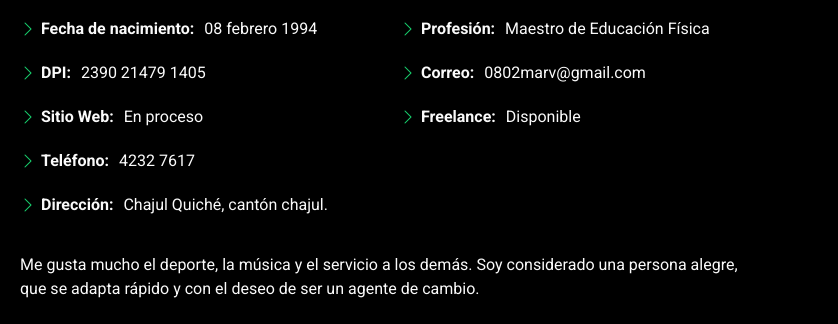
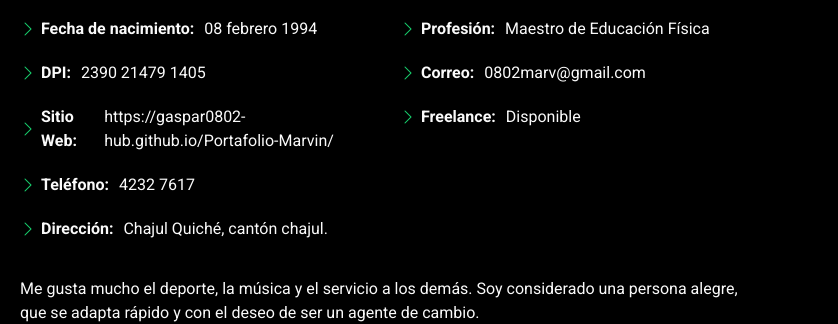
Before and after one commit to Gaspar0802-hub/Portafolio-Marvin, a plain HTML site: page about.html in a window 1280 px wide. Shown: the part 578-902 px from the top of the page, 442-1280 px from the left. Drawn offline with Linux system fonts and the light colour scheme.

Commit message:
Update about.html
Actualicé información.

```diff
--- a/about.html
+++ b/about.html
@@ -104,7 +104,7 @@
                   <li><i class="bi bi-chevron-right"></i> <strong>Nombre</strong> <span>Gaspar Marvin Asicona Asicona</span></li>
                   <li><i class="bi bi-chevron-right"></i> <strong>Fecha de nacimiento:</strong> <span>08 febrero 1994</span></li>
                   <li><i class="bi bi-chevron-right"></i> <strong>DPI:</strong> <span>2390 21479 1405</span></li>
-                  <li><i class="bi bi-chevron-right"></i> <strong>Sitio Web:</strong> <span>En proceso</span></li>
+                  <li><i class="bi bi-chevron-right"></i> <strong>Sitio Web:</strong> <span>https://gaspar0802-hub.github.io/Portafolio-Marvin/</span></li>
                   <li><i class="bi bi-chevron-right"></i> <strong>Teléfono:</strong> <span>4232 7617</span></li>
                   <li><i class="bi bi-chevron-right"></i> <strong>Dirección:</strong> <span>Chajul Quiché, cantón chajul.</span></li>
                 </ul>
```
